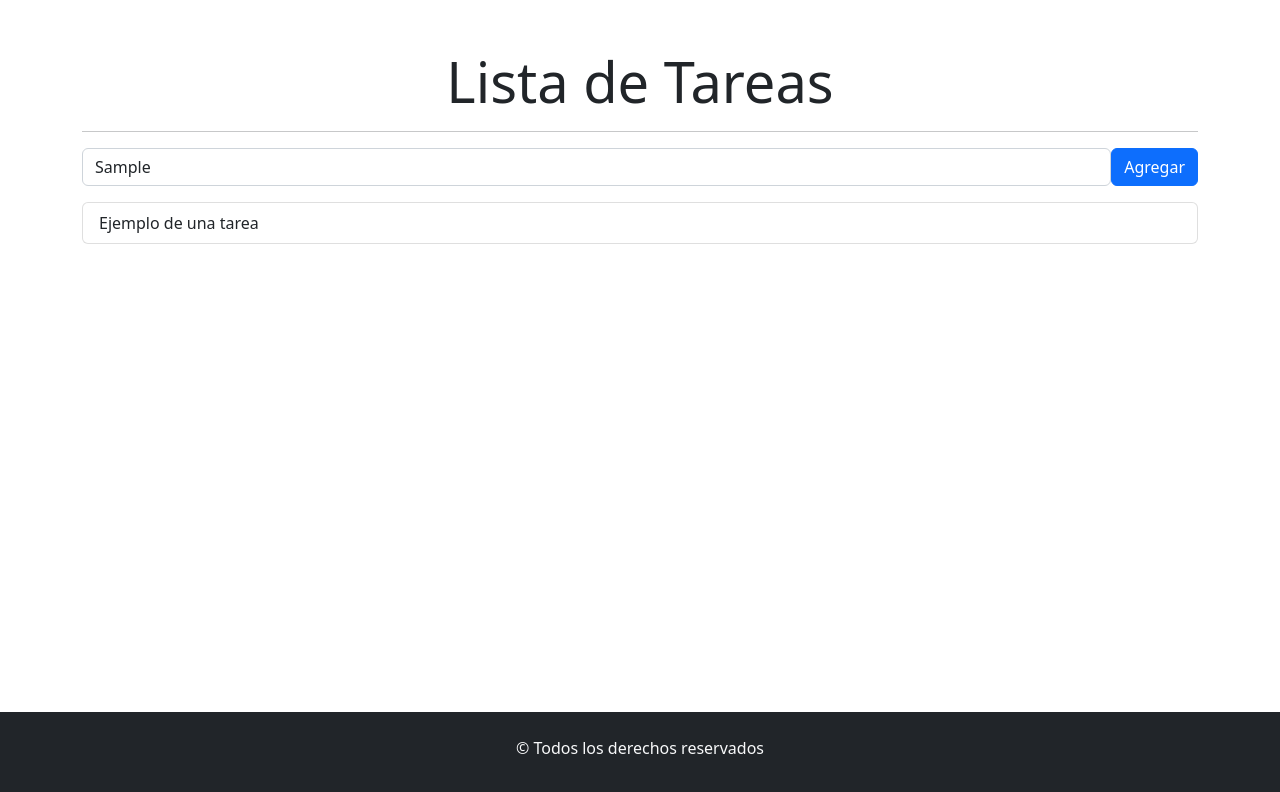
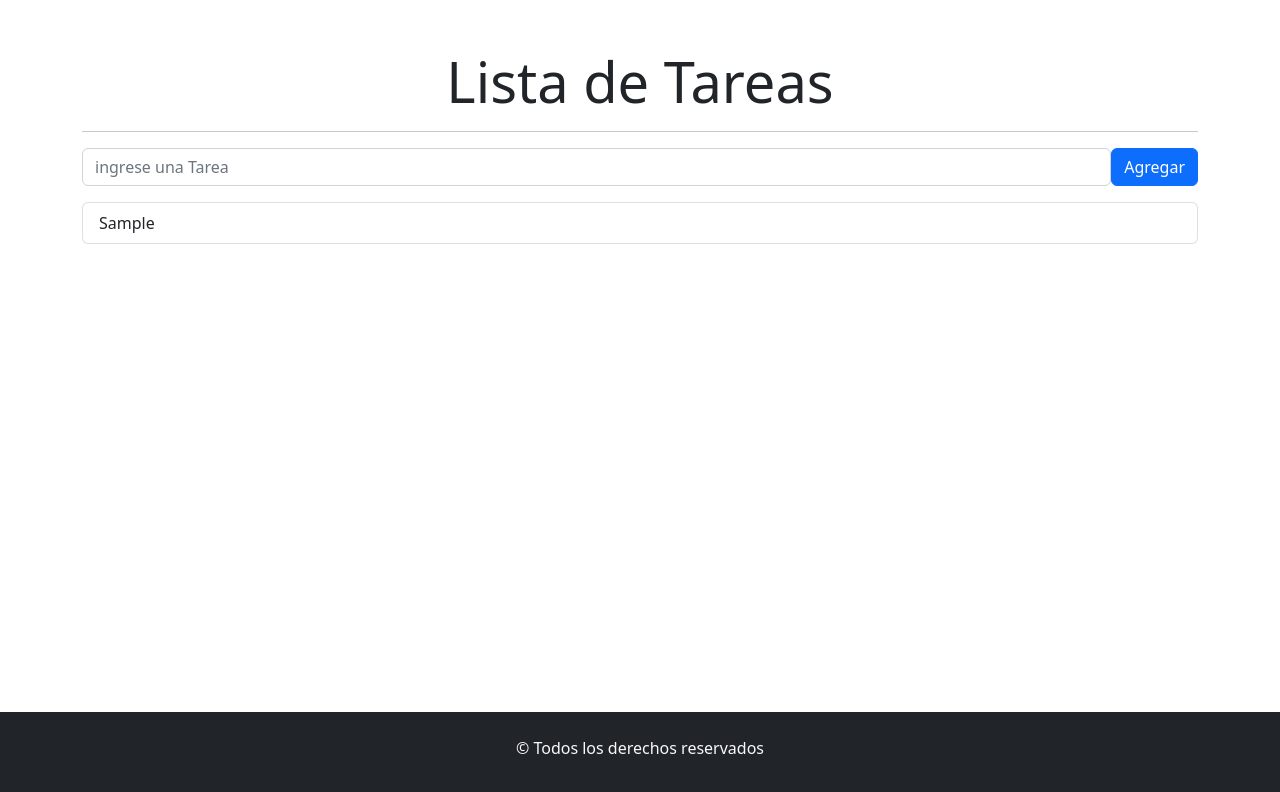
Before and after one commit to JuanPiAlba/listaTareasReact, a React (Vite) app: page / in a window 1280 px wide. Both pictures are taken after typing "Sample" into the empty fields and a click on the button "Agregar". Shown: the top 792 px of the page. Built offline with nearby package versions, Linux system fonts and the light colour scheme.

Commit message:
agregamos las tareas y se visualizan en la visa de tareas

```diff
--- a/src/components/FormularioTarea.jsx
+++ b/src/components/FormularioTarea.jsx
@@ -9,6 +9,9 @@ const FormularioTarea = () => {
     const handleSubmit = (e) => {
         e.preventDefault()
         setTareas([...tareas, tarea])
+        //limpiar el imput
+        setTarea('')
+
     }
 
     return (
@@ -19,7 +22,7 @@ const FormularioTarea = () => {
                     <Button variant="primary" type="submit">Agregar</Button>
                 </Form.Group>
             </Form>
-            <ListaTareas></ListaTareas>
+            <ListaTareas propstareas={tareas}></ListaTareas>
 
         </>
     );
--- a/src/components/ItemTarea.jsx
+++ b/src/components/ItemTarea.jsx
@@ -1,8 +1,8 @@
 import { ListGroup} from "react-bootstrap";
 
-const ItemTarea = () => {
+const ItemTarea = ({proptarea}) => {
     return (
-        <ListGroup.Item>Ejemplo de una tarea</ListGroup.Item>
+        <ListGroup.Item>{proptarea}</ListGroup.Item>
     );
 };
 
--- a/src/components/ListaTareas.jsx
+++ b/src/components/ListaTareas.jsx
@@ -1,10 +1,12 @@
 import { ListGroup } from "react-bootstrap";
 import ItemTarea from "./ItemTarea";
 
-const ListaTareas = () => {
+const ListaTareas = ({ propstareas }) => {
     return (
         <ListGroup>
-            <ItemTarea></ItemTarea>
+            {
+                propstareas.map((tarea, indicetarea) => <ItemTarea proptarea={tarea} key={indicetarea}></ItemTarea>)
+            }
         </ListGroup>
     );
 };
```
